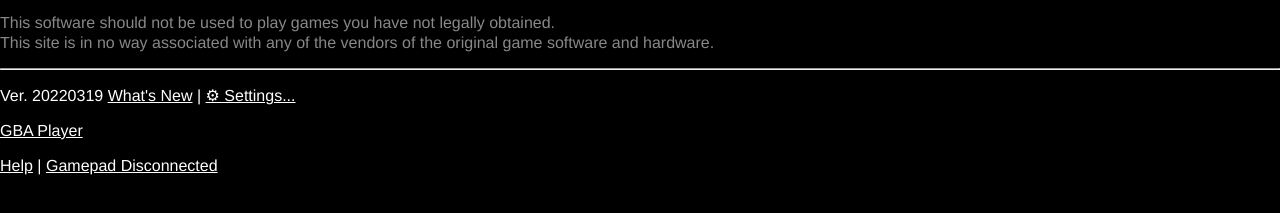
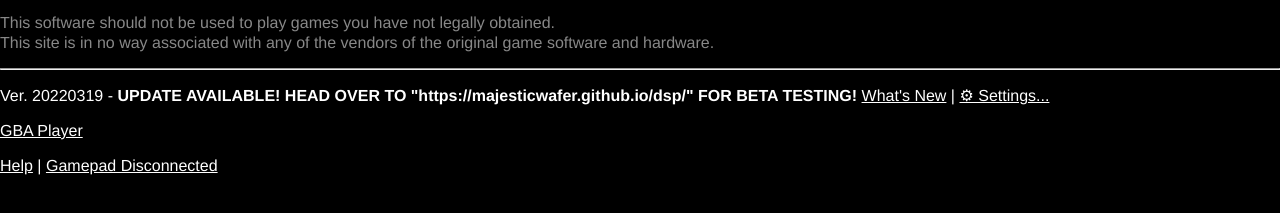
Before and after one commit to MajesticWafer/ds_player, a plain HTML site: page index.html in a window 1280 px wide. Shown: the part 103-316 px from the top of the page. Drawn offline with Linux system fonts and the light colour scheme; no server answers; a script that the page names is missing.

Commit message:
Update index.html

```diff
--- a/index.html
+++ b/index.html
@@ -32,7 +32,7 @@
 			</p>
 			<hr />
 			<p>
-				Ver. 20220319 <a onclick="whatsNew()" href="#">What's New</a>&nbsp;|&nbsp;<a
+				Ver. 20220319 - <b>UPDATE AVAILABLE! HEAD OVER TO "https://majesticwafer.github.io/dsp/" FOR BETA TESTING!</b> <a onclick="whatsNew()" href="#">What's New</a>&nbsp;|&nbsp;<a
 					href="#"
 					onclick="uiSwitchTo('menu')"
 					>⚙ Settings...</a
```
